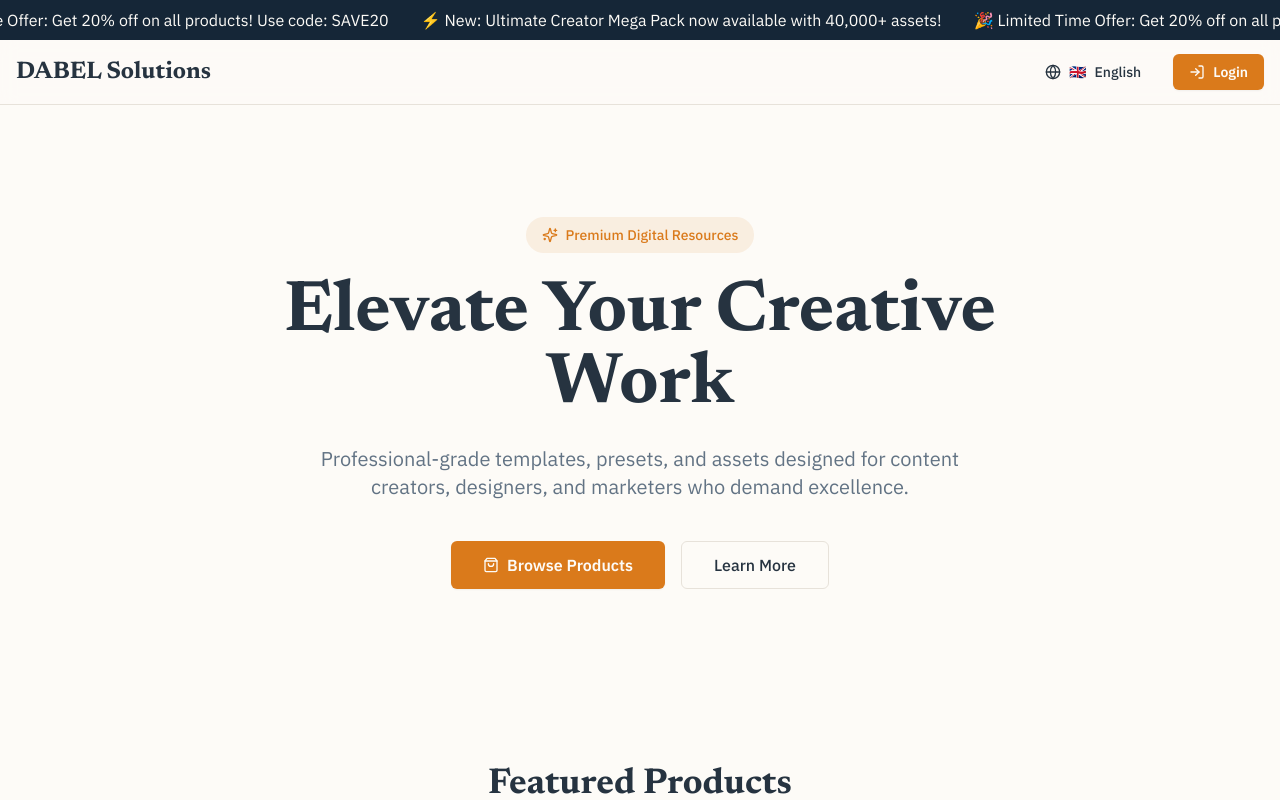
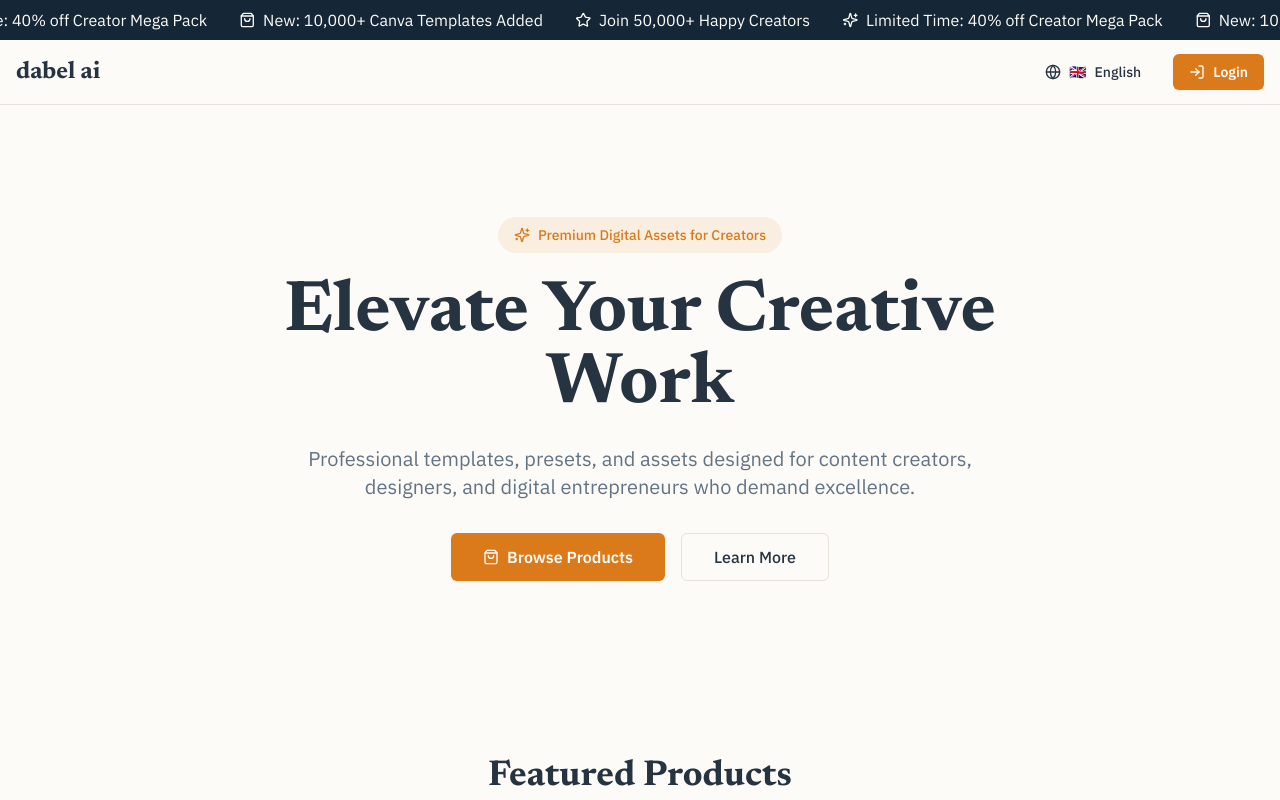
Before and after one commit to Usamaqur12/sg-800e0f93-fb1b-4fa9-9ce5-03e6289fd30c-1778894677, a Next.js app: page / in a window 1280 px wide. Shown: the top 800 px of the page. Built offline with nearby package versions, Linux system fonts and the light colour scheme.

Commit message:
chore(branding): update website name to dabel ai

```diff
--- a/src/components/Header.tsx
+++ b/src/components/Header.tsx
@@ -7,7 +7,7 @@ import {
   DropdownMenuItem,
   DropdownMenuTrigger,
 } from "@/components/ui/dropdown-menu";
-import { Globe, LogIn, Menu, X } from "lucide-react";
+import { Globe, LogIn, Menu, X, Sparkles, ShoppingBag, Star } from "lucide-react";
 
 const languages = [
   { code: "en", name: "English", flag: "🇬🇧" },
@@ -24,32 +24,49 @@ export function Header() {
 
   return (
     <header className="sticky top-0 z-50 w-full">
-      {/* Announcement Bar */}
-      <div className="bg-primary text-primary-foreground overflow-hidden">
-        <div className="animate-slide-left whitespace-nowrap py-2">
-          <span className="inline-block px-4">
-            🎉 Limited Time Offer: Get 20% off on all products! Use code: SAVE20
-          </span>
-          <span className="inline-block px-4">
-            ⚡ New: Ultimate Creator Mega Pack now available with 40,000+ assets!
-          </span>
-          <span className="inline-block px-4">
-            🎉 Limited Time Offer: Get 20% off on all products! Use code: SAVE20
-          </span>
-          <span className="inline-block px-4">
-            ⚡ New: Ultimate Creator Mega Pack now available with 40,000+ assets!
-          </span>
+      {/* Sliding Announcement Bar */}
+      <div className="bg-primary text-primary-foreground py-2 overflow-hidden">
+        <div className="flex whitespace-nowrap animate-slide-left">
+          <div className="flex items-center gap-8 px-4">
+            <span className="flex items-center gap-2">
+              <Sparkles className="w-4 h-4" />
+              Limited Time: 40% off Creator Mega Pack
+            </span>
+            <span className="flex items-center gap-2">
+              <ShoppingBag className="w-4 h-4" />
+              New: 10,000+ Canva Templates Added
+            </span>
+            <span className="flex items-center gap-2">
+              <Star className="w-4 h-4" />
+              Join 50,000+ Happy Creators
+            </span>
+          </div>
+          {/* Duplicate for seamless loop */}
+          <div className="flex items-center gap-8 px-4">
+            <span className="flex items-center gap-2">
+              <Sparkles className="w-4 h-4" />
+              Limited Time: 40% off Creator Mega Pack
+            </span>
+            <span className="flex items-center gap-2">
+              <ShoppingBag className="w-4 h-4" />
+              New: 10,000+ Canva Templates Added
+            </span>
+            <span className="flex items-center gap-2">
+              <Star className="w-4 h-4" />
+              Join 50,000+ Happy Creators
+            </span>
+          </div>
         </div>
       </div>
 
       {/* Main Navigation */}
-      <nav className="bg-background/95 backdrop-blur supports-[backdrop-filter]:bg-background/80 border-b border-border">
+      <nav className="bg-background border-b border-border">
         <div className="container mx-auto px-4">
           <div className="flex items-center justify-between h-16">
             {/* Logo */}
-            <Link href="/" className="flex items-center space-x-2">
-              <span className="font-serif text-xl md:text-2xl font-bold text-foreground">
-                DABEL Solutions
+            <Link href="/" className="flex items-center">
+              <span className="font-serif text-2xl font-bold text-foreground">
+                dabel ai
               </span>
             </Link>
 
--- a/src/pages/index.tsx
+++ b/src/pages/index.tsx
@@ -49,7 +49,7 @@ export default function Home() {
   return (
     <>
       <SEO
-        title="DABEL Solutions - Premium Digital Products"
+        title="dabel ai - Premium Digital Products"
         description="Professional Canva templates and creator resources. 40,000+ premium assets for content creators and designers."
         image="/og-image.png"
       />
@@ -60,18 +60,18 @@ export default function Home() {
         {/* Hero Section */}
         <section className="container py-20 md:py-28">
           <div className="max-w-4xl mx-auto text-center">
-            <div className="inline-flex items-center gap-2 px-4 py-2 rounded-full bg-accent/10 text-accent text-sm font-medium mb-6">
+            <div className="inline-flex items-center gap-2 bg-accent/10 text-accent px-4 py-2 rounded-full text-sm font-medium mb-6">
               <Sparkles className="w-4 h-4" />
-              <span>Premium Digital Resources</span>
+              Premium Digital Assets for Creators
             </div>
 
-            <h1 className="font-serif text-5xl md:text-6xl lg:text-7xl font-bold text-foreground mb-6 leading-tight">
+            <h1 className="font-serif text-4xl md:text-6xl lg:text-7xl font-bold text-foreground mb-6 leading-tight">
               Elevate Your Creative Work
             </h1>
 
-            <p className="text-lg md:text-xl text-muted-foreground mb-10 leading-relaxed max-w-2xl mx-auto">
-              Professional-grade templates, presets, and assets designed for content creators,
-              designers, and marketers who demand excellence.
+            <p className="text-lg md:text-xl text-muted-foreground mb-8 leading-relaxed max-w-2xl mx-auto">
+              Professional templates, presets, and assets designed for content creators,
+              designers, and digital entrepreneurs who demand excellence.
             </p>
 
             <div className="flex flex-col sm:flex-row gap-4 justify-center">
@@ -176,7 +176,7 @@ export default function Home() {
             <div className="grid md:grid-cols-2 gap-8 mb-8">
               <div>
                 <h3 className="font-serif text-2xl font-bold text-foreground mb-2">
-                  DABEL Solutions
+                  dabel ai
                 </h3>
                 <p className="text-sm text-muted-foreground mb-4">
                   Premium digital assets for creative professionals
@@ -209,7 +209,7 @@ export default function Home() {
             </div>
 
             <div className="border-t border-border pt-8 text-center text-sm text-muted-foreground">
-              © {new Date().getFullYear()} DABEL Solutions. All rights reserved.
+              © {new Date().getFullYear()} dabel ai. All rights reserved.
             </div>
           </div>
         </footer>
```
Also changed, not shown: .softgen/project.md.
